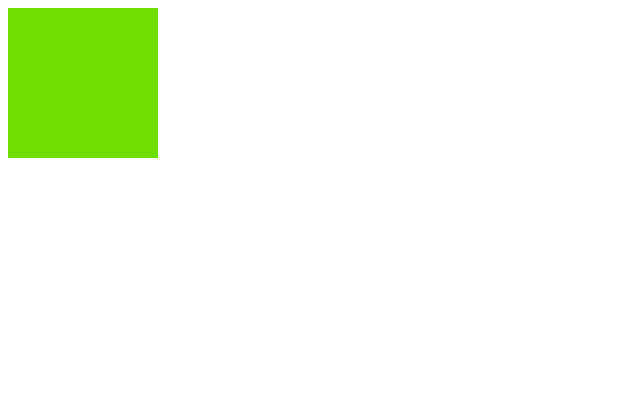
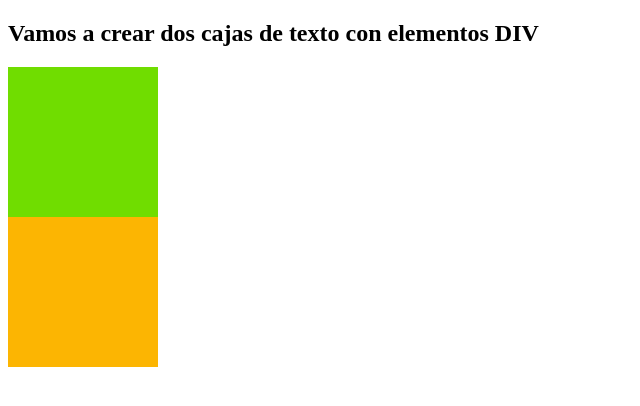
Before and after one commit to Zaratewillka/Crear-cajas-con-DIV, a plain HTML site: page index.html in a window 1280 px wide. Shown: the whole page, without its empty margins (0-640 px from the left). Drawn offline with Linux system fonts and the light colour scheme.

Commit message:
Segundo estado
Aqui hemos aumentado dos cajas DIV creadas con Dreamweaver CC 2014

```diff
--- a/estilosbase.css
+++ b/estilosbase.css
@@ -1,6 +1,12 @@
 @charset "utf-8";
-#cajafucsia {
+#verde {
 	width: 150px;
 	height: 150px;
 	background-color: #70DD00;
 }
+#naranja {
+	width: 150px;
+	height: 150px;
+	background-color: #FCB502;
+
+}
--- a/index.html
+++ b/index.html
@@ -5,9 +5,9 @@
 <title>Documento sin título</title>
 <link href="estilosbase.css" rel="stylesheet" type="text/css" media="screen">
 </head>
-	<div id="cajafucsia">
-
-    </div>
 <body>
+<h2>Vamos a crear dos cajas de texto con elementos DIV</h2>
+<div id="verde"></div>
+<div id="naranja"></div>
 </body>
 </html>
```
